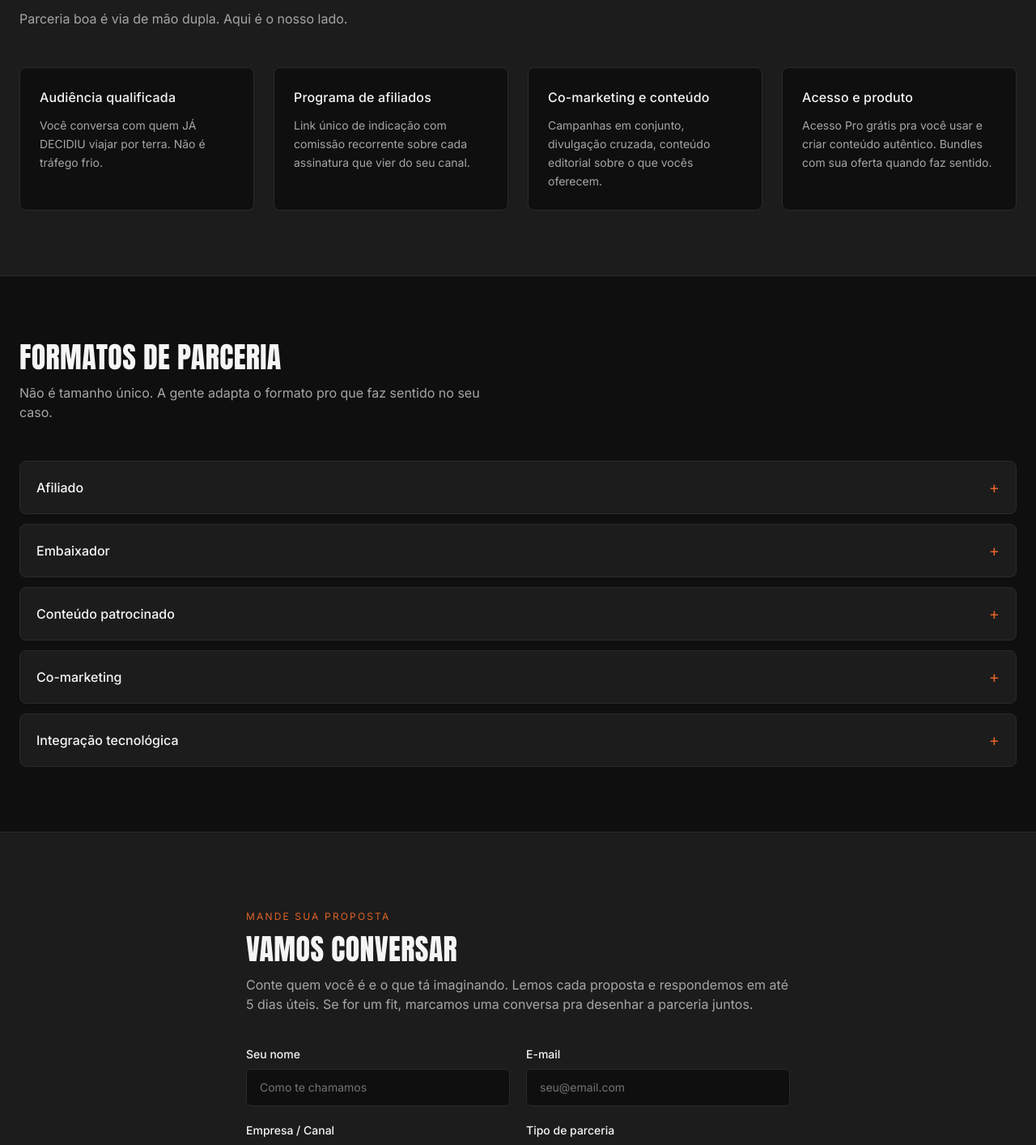
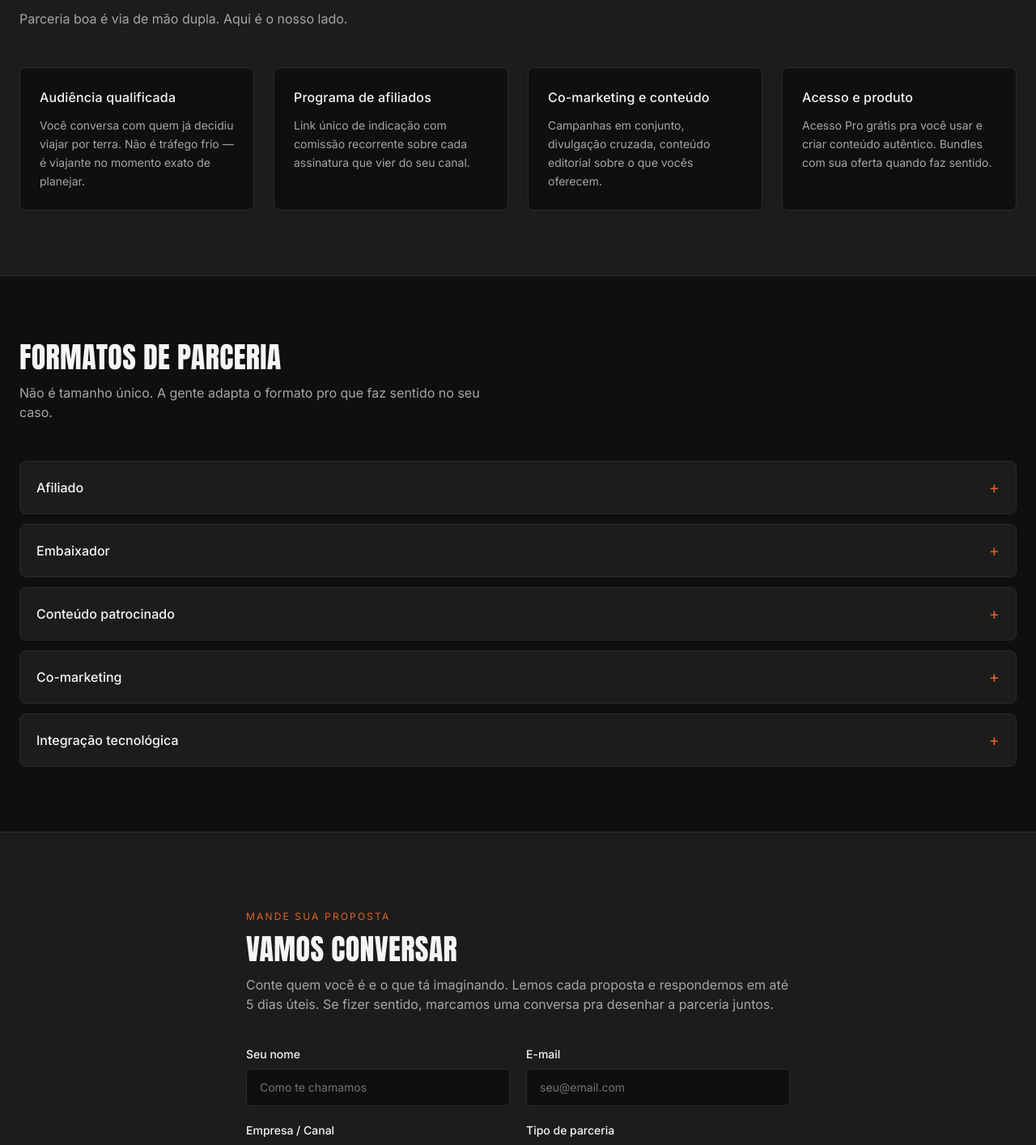
Before and after one commit to rangel2010/gtoverlander-site, a Next.js app: page /parcerias in a window 1280 px wide. Shown: the part 1094-2508 px from the top of the page at 81% size. Built offline with nearby package versions, Linux system fonts and the light colour scheme; no server answers.

Commit message:
refactor(copy): refina pagina Parcerias - tira caps lock, jargao tecnico e ingles

```diff
--- a/app/parcerias/page.tsx
+++ b/app/parcerias/page.tsx
@@ -28,7 +28,7 @@ const categorias = [
 const oferta = [
   {
     titulo: 'Audiência qualificada',
-    desc: 'Você conversa com quem JÁ DECIDIU viajar por terra. Não é tráfego frio.',
+    desc: 'Você conversa com quem já decidiu viajar por terra. Não é tráfego frio — é viajante no momento exato de planejar.',
   },
   {
     titulo: 'Programa de afiliados',
@@ -63,7 +63,7 @@ const formatos = [
   },
   {
     titulo: 'Integração tecnológica',
-    desc: 'Pra parceiros estratégicos com produto digital. APIs, deep links, bundles. Caso a caso.',
+    desc: 'Pra parceiros estratégicos com produto digital. APIs, integrações no app, bundles. Caso a caso.',
   },
 ];
 
@@ -188,7 +188,7 @@ export default function ParceriasPage() {
           </h2>
           <p className="text-gt-text-muted mb-10 font-sans">
             Conte quem você é e o que tá imaginando. Lemos cada proposta e
-            respondemos em até 5 dias úteis. Se for um fit, marcamos uma
+            respondemos em até 5 dias úteis. Se fizer sentido, marcamos uma
             conversa pra desenhar a parceria juntos.
           </p>
 
```
